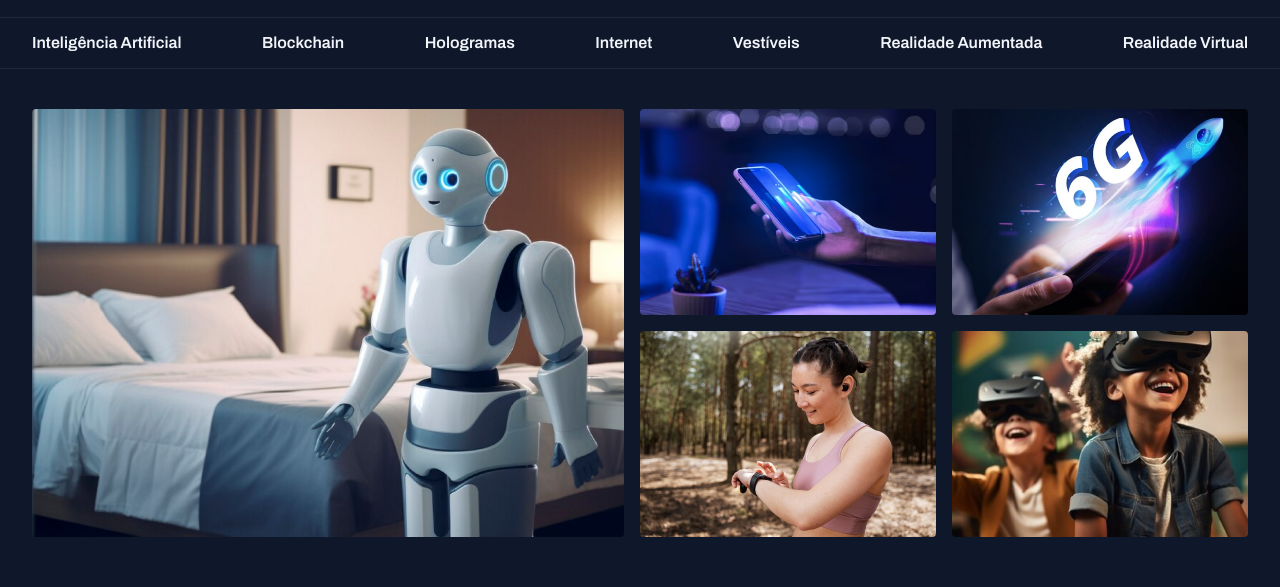
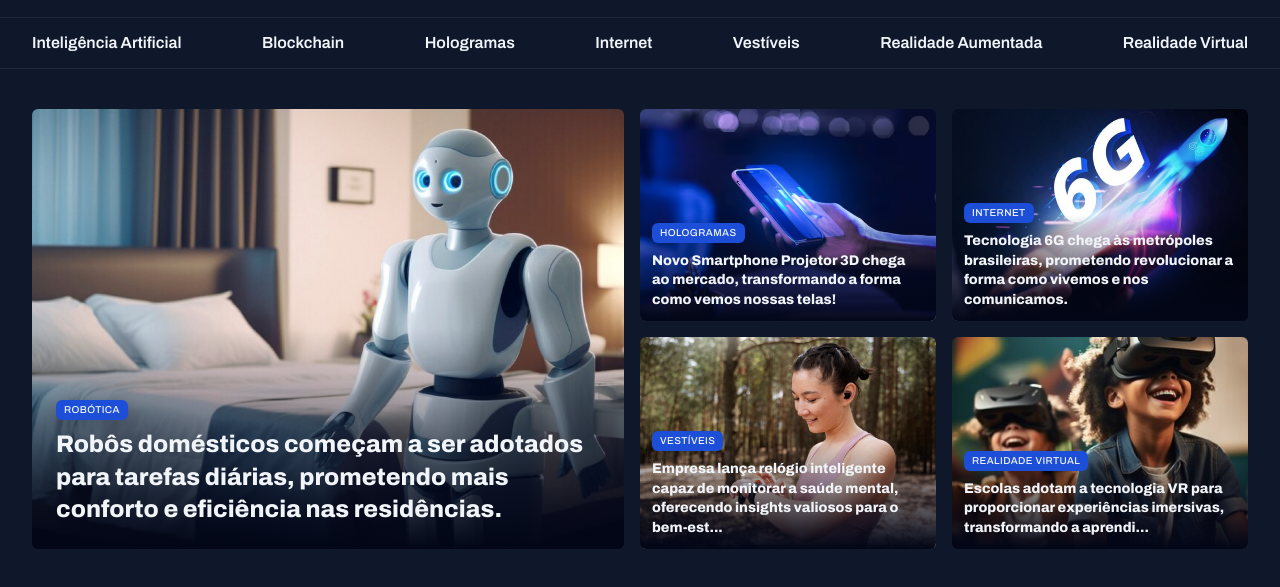
Before and after one commit to Carlosedukj/portal-de-noticias, a plain HTML site: page index.html in a window 1280 px wide. Shown: the part 55-642 px from the top of the page. Drawn offline with Linux system fonts and the light colour scheme.

Commit message:
Finzalido a seção de destaque

```diff
--- a/index.html
+++ b/index.html
@@ -40,21 +40,67 @@
       <a href="#">Internet</a>
       <a href="#">Vestíveis</a>
       <a href="#">Realidade Aumentada</a>
-      <a href="#">Realidade  Virtual</a>
+      <a href="#">Realidade Virtual</a>
     </nav>
   </header>
 
   <main id="grid container">
     <section id="featured" class="grid grid-flow-col gap-16">
-      <div>
-      <img src="assets/images/Image 01.png" alt="">
-      </div>
+      <figure class="card">
+        <img src="assets/images/Image 01.png" alt=" Robôs domésticos começam a ser adotados para tarefas diárias, prometendo mais conforto e eficiência nas residências.">
+
+        <figcaption>
+          <span class="content-tag">Robótica</span>
+          <h2 class="text-2xl">
+            Robôs domésticos começam a ser adotados para tarefas diárias, prometendo mais conforto e eficiência nas residências.
+          </h2>
+        </figcaption>
+      </figure>
 
       <div class="grid grid-cols-2 gap-16">
-        <img src="assets/images/Image 02.png" alt="">
-        <img src="assets/images/Image 03.png" alt="">
-        <img src="assets/images/Image 04.png" alt="">
-        <img src="assets/images/Image 05.png" alt="">
+        <figure class="card">
+          <img src="assets/images/Image 02.png" alt="Novo Smartphone Projetor 3D chega ao mercado, transformando a forma como vemos nossas telas!">
+
+          <figcaption>
+            <span class="content-tag">Hologramas</span>
+            <h2 class="text-lg">
+              Novo Smartphone Projetor 3D chega ao mercado, transformando a forma como vemos nossas telas!
+            </h2>
+          </figcaption>
+        </figure>
+
+        <figure class="card">
+          <img src="assets/images/Image 03.png" alt="Tecnologia 6G chega às metrópoles brasileiras, prometendo revolucionar a forma como vivemos e nos comunicamos.">
+
+          <figcaption>
+            <span class="content-tag">Internet</span>
+            <h2 class="text-lg">
+              Tecnologia 6G chega às metrópoles brasileiras, prometendo revolucionar a forma como vivemos e nos comunicamos.
+            </h2>
+          </figcaption>
+        </figure>
+
+        <figure class="card">
+          <img src="assets/images/Image 04.png" alt="Empresa lança relógio inteligente capaz de monitorar a saúde mental, oferecendo insights valiosos para o bem-estar pessoal.">
+
+          <figcaption>
+            <span class="content-tag">Vestíveis</span>
+            <h2 class="text-lg">
+              Empresa lança relógio inteligente capaz de monitorar a saúde mental, oferecendo insights valiosos para o bem-est...
+            </h2>
+          </figcaption>
+        </figure>
+
+        <figure class="card">
+          <img src="assets/images/Image 05.png" alt="Escolas adotam a tecnologia VR para proporcionar experiências imersivas, transformando a aprendizagem tradicional.">
+
+          <figcaption>
+            <span class="content-tag">Realidade Virtual</span>
+            <h2 class="text-lg">
+              Escolas adotam a tecnologia VR para proporcionar experiências imersivas, transformando a aprendi...
+            </h2>
+          </figcaption>
+        </figure>
       </div>
     </section>
   </main>
--- a/styles/global.css
+++ b/styles/global.css
@@ -54,3 +54,15 @@ main {
   margin-top: 40px;
   padding-inline: 32px;
 }
+
+.content-tag {
+  display: inline-block;
+  background-color: var(--brand-color-dark);
+  padding: 4px 8px;
+  border-radius: 6px;
+  font: 500 10px/1.2 var(--font-family);
+  text-transform: uppercase;
+  letter-spacing: 0.04em;
+  color: var(--text-color-primary);
+  box-shadow: 0px 4px 16px rgba(2, 6, 23, 0.251);
+}
--- a/styles/sections.css
+++ b/styles/sections.css
@@ -2,5 +2,37 @@
   width: 100%;
   height: 100%;
   object-fit: cover;
-  border-radius: 4px;
 }
+
+.card {
+border-radius:6px;
+overflow: hidden;
+position: relative;
+}
+
+.card::before {
+  content: "";
+  position: absolute;
+  inset: 0;
+  top: 50%;
+  background: linear-gradient(
+    180deg,
+    transparent 0%,
+    #020617 100%
+  );
+}
+
+.card figcaption {
+  position: absolute;
+  bottom: 0;
+
+  padding: 24px;
+
+  &:has(.text-lg) {
+    padding: 12px;
+  }
+
+  h2 {
+    margin-top: 8px;
+  }
+}
--- a/styles/utility.css
+++ b/styles/utility.css
@@ -15,3 +15,19 @@
 .gap-16 {
   gap: 16px;
 }
+
+.text-2xl {
+  font: var(--h1);
+}
+
+.text-xl {
+  font: var(--h2);
+}
+
+.text-lg {
+  font: var(--h3);
+}
+
+.text-sm{
+  font: var(--text-sm);
+}
```
